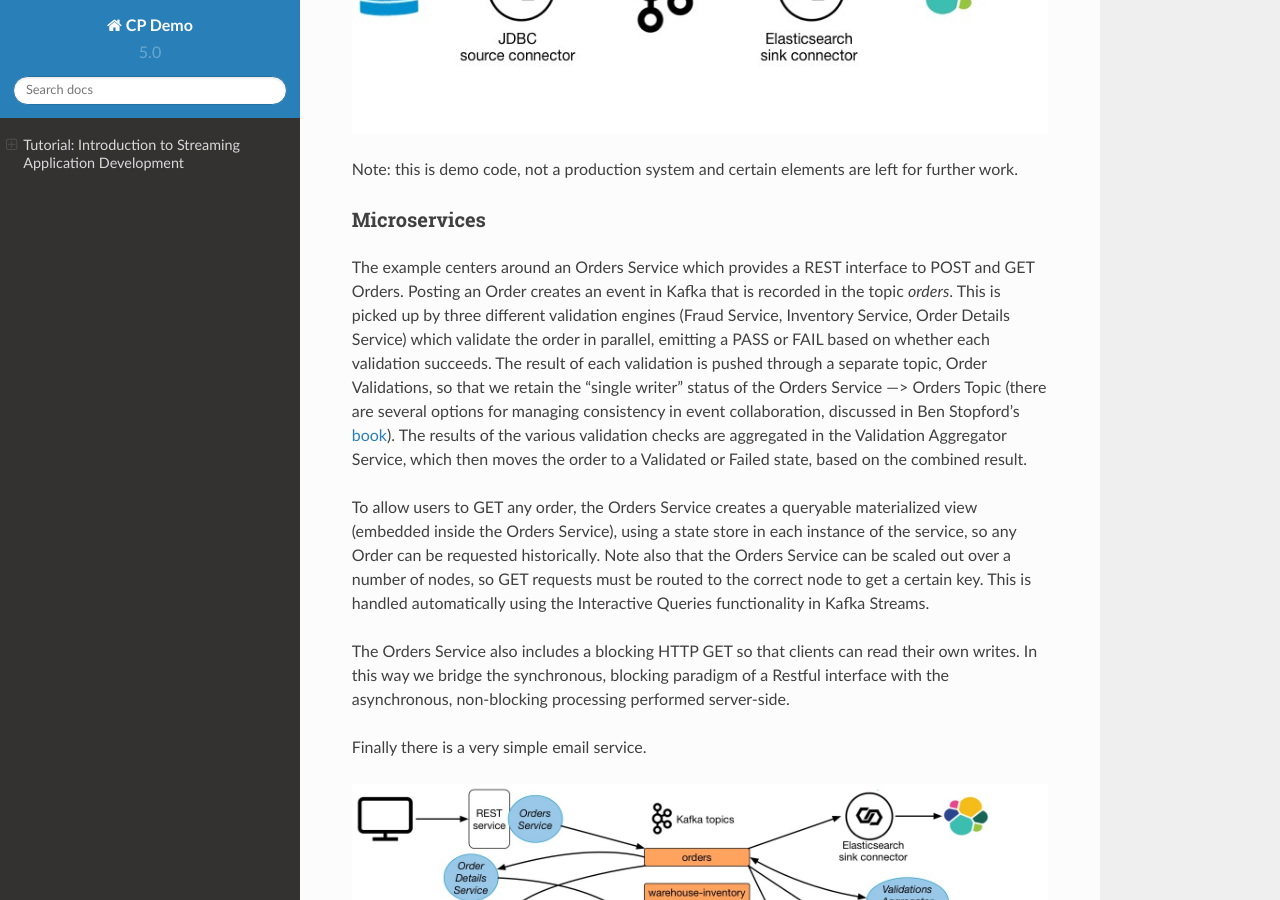
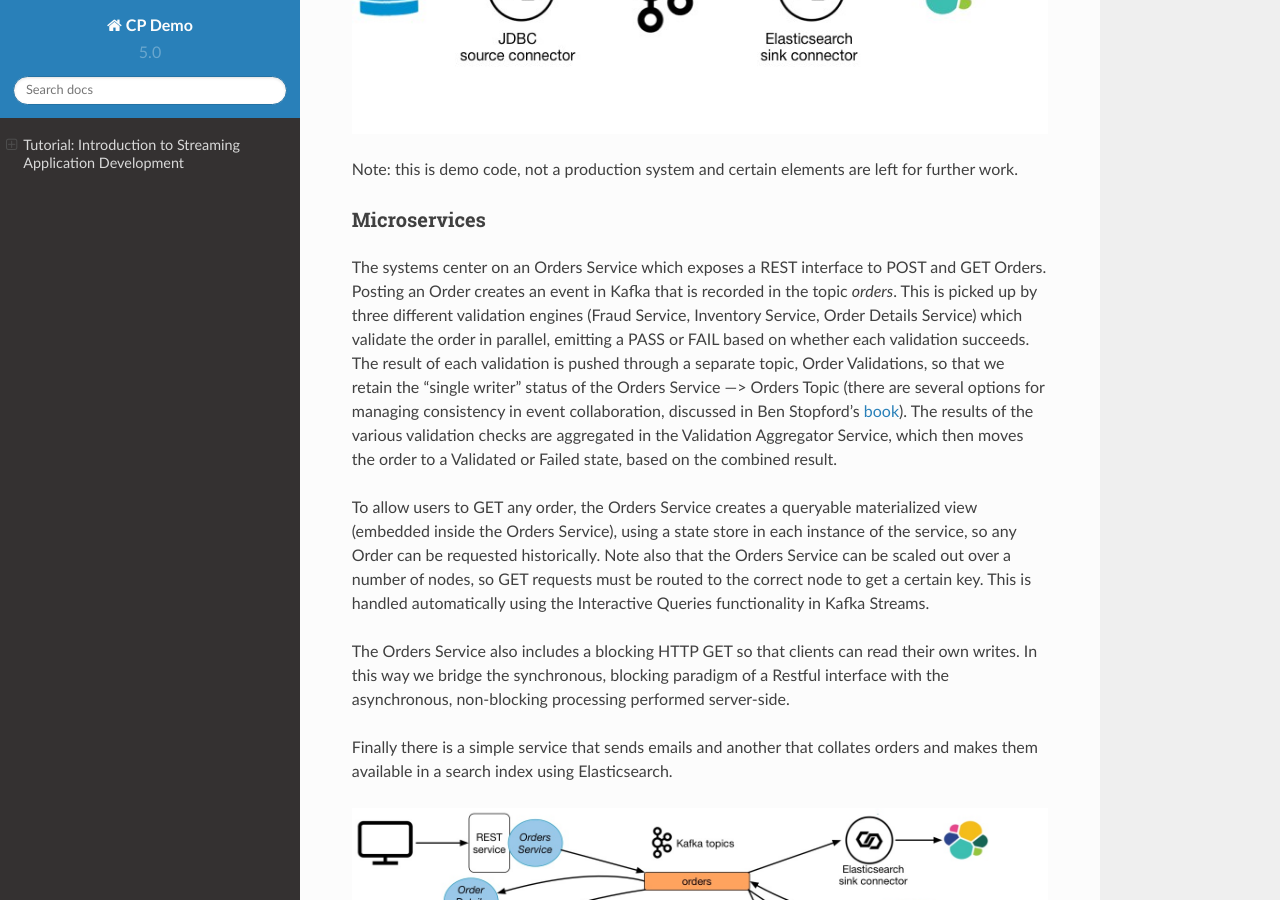
Before and after one commit to confluentinc/examples, a Sphinx documentation site: the page built from microservices-orders/docs/index.rst, in a window 1280 px wide and 900 px high, scrolled down 654 px. Built offline with Sphinx 7.4.7 and the Read the Docs theme 2.0.0, drawn with Linux system fonts in a browser that asks for light colours; cross-references to code outside the pages are shown as plain code; some of the changed text lies outside the part shown.

Commit message:
Feedback from Ben from blog post review

```diff
--- a/microservices-orders/docs/index.rst
+++ b/microservices-orders/docs/index.rst
@@ -22,7 +22,7 @@
 Microservices
 ~~~~~~~~~~~~~
 
-The example centers around an Orders Service which provides a REST interface to POST and GET Orders.
+The systems center on an Orders Service which exposes a REST interface to POST and GET Orders.
 Posting an Order creates an event in Kafka that is recorded in the topic `orders`.
 This is picked up by three different validation engines (Fraud Service, Inventory Service, Order Details Service) which validate the order in parallel, emitting a PASS or FAIL based on whether each validation succeeds.
 The result of each validation is pushed through a separate topic, Order Validations, so that we retain the "single writer" status of the Orders Service —> Orders Topic (there are several options for managing consistency in event collaboration, discussed in Ben Stopford's `book <https://www.confluent.io/designing-event-driven-systems>`__).
@@ -32,7 +32,7 @@
 
 The Orders Service also includes a blocking HTTP GET so that clients can read their own writes. In this way we bridge the synchronous, blocking paradigm of a Restful interface with the asynchronous, non-blocking processing performed server-side.
 
-Finally there is a very simple email service.
+Finally there is a simple service that sends emails and another that collates orders and makes them available in a search index using Elasticsearch.
 
 .. figure:: images/microservices-exercises-combined.jpg
     :alt: image
```
Also changed, not shown: other parts of microservices-orders/docs/index.rst (+2 -1 lines).
